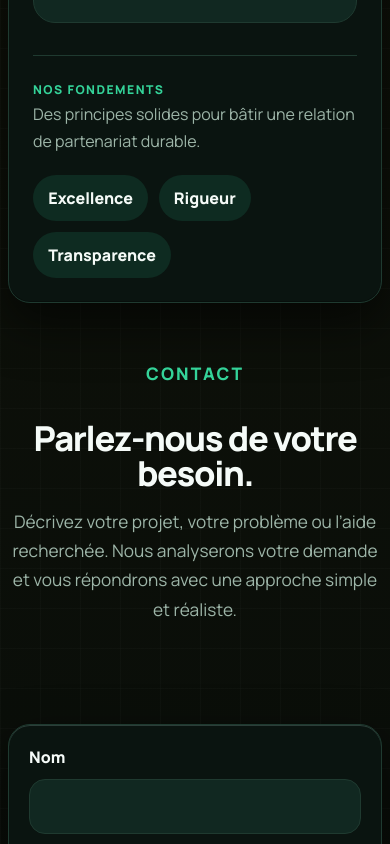
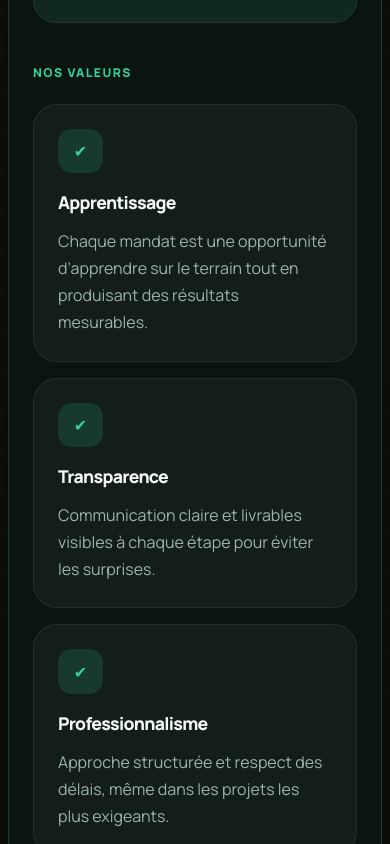
Before and after one commit to les-jeunes-techniciens/website, a Vue app: page / in a window 390 px wide. Shown: the part 6880-7724 px from the top of the page. Built offline with nearby package versions, Linux system fonts and the light colour scheme; no server answers.

Commit message:
🛠️ better value cards

```diff
--- a/src/components/about-section.vue
+++ b/src/components/about-section.vue
@@ -1,10 +1,35 @@
 <script setup>
-const values = ['Excellence', 'Rigueur', 'Transparence']
-
-const proofPoints = [
-  'Encadrement professionnel rigoureux',
-  'Méthodologies éprouvées et sécurisées',
-  'Accompagnement personnalisé et réactif',
+const valueCards = [
+  {
+    title: 'Apprentissage',
+    description:
+      'Chaque mandat est une opportunité d’apprendre sur le terrain tout en produisant des résultats mesurables.',
+  },
+  {
+    title: 'Transparence',
+    description:
+      'Communication claire et livrables visibles à chaque étape pour éviter les surprises.',
+  },
+  {
+    title: 'Professionnalisme',
+    description:
+      'Approche structurée et respect des délais, même dans les projets les plus exigeants.',
+  },
+  {
+    title: 'Collaboration',
+    description:
+      'Travail de concert avec vos équipes pour aligner les solutions sur vos objectifs réels.',
+  },
+  {
+    title: 'Responsabilité',
+    description:
+      'Engagement à livrer des solutions fiables et à assumer les résultats de nos recommandations.',
+  },
+  {
+    title: 'Innovation accessible',
+    description:
+      'Des technologies modernes appliquées de manière pragmatique, sans complexité inutile.',
+  },
 ]
 </script>
 
@@ -16,7 +41,7 @@ const proofPoints = [
     </div>
 
     <div class="about-grid">
-      <div class="about-copy">
+      <div class="about-copy reveal">
         <p>
           Les Jeunes Techniciens est une initiative qui mobilise les meilleurs talents étudiants en informatique pour répondre aux besoins technologiques du marché. Nous offrons une expertise moderne, encadrée par des standards de qualité élevés.
         </p>
@@ -26,21 +51,24 @@ const proofPoints = [
         </p>
       </div>
 
-      <div class="about-card">
+      <div class="about-card reveal">
         <h3>Pourquoi nous faire confiance ?</h3>
         <ul>
-          <li v-for="proofPoint in proofPoints" :key="proofPoint">{{ proofPoint }}</li>
+          <li v-for="proofPoint in ['Encadrement professionnel rigoureux', 'Méthodologies éprouvées et sécurisées', 'Accompagnement personnalisé et réactif']" :key="proofPoint">
+            {{ proofPoint }}
+          </li>
         </ul>
       </div>
     </div>
 
-    <div class="values-row">
-      <div>
-        <p class="section-kicker">Nos Fondements</p>
-        <p>Des principes solides pour bâtir une relation de partenariat durable.</p>
-      </div>
-      <div class="values-list">
-        <span v-for="value in values" :key="value">{{ value }}</span>
+    <div class="values-section reveal">
+      <p class="section-kicker">Nos valeurs</p>
+      <div class="values-grid">
+        <article v-for="value in valueCards" :key="value.title" class="value-card">
+          <span class="value-icon">✔</span>
+          <h3>{{ value.title }}</h3>
+          <p>{{ value.description }}</p>
+        </article>
       </div>
     </div>
   </section>
@@ -103,34 +131,46 @@ const proofPoints = [
   background: linear-gradient(135deg, var(--primary), var(--primary-dark));
 }
 
-.values-row {
-  display: flex;
-  align-items: end;
-  justify-content: space-between;
-  gap: 1.25rem;
-  margin-top: 2rem;
-  padding-top: 1.5rem;
-  border-top: 1px solid var(--line);
+.values-section {
+  margin-top: 2.5rem;
 }
 
-.values-row p {
-  max-width: 520px;
-  margin-bottom: 0;
+.values-grid {
+  display: grid;
+  gap: 1rem;
+  grid-template-columns: repeat(3, minmax(0, 1fr));
+  margin-top: 1.25rem;
 }
 
-.values-list {
-  display: flex;
-  flex-wrap: wrap;
-  gap: 0.65rem;
+.value-card {
+  padding: 1.5rem;
+  border-radius: 24px;
+  background: rgba(255, 255, 255, 0.04);
+  border: 1px solid rgba(255, 255, 255, 0.08);
 }
 
-.values-list span {
-  padding: 0.7rem 0.95rem;
-  border-radius: 999px;
-  color: var(--deep);
-  font-weight: 800;
-  background: var(--accent-soft);
-  transition: background-color 320ms ease, color 320ms ease;
+.value-icon {
+  display: inline-flex;
+  align-items: center;
+  justify-content: center;
+  width: 2.8rem;
+  height: 2.8rem;
+  margin-bottom: 1rem;
+  border-radius: 14px;
+  background: rgba(52, 211, 153, 0.15);
+  color: var(--primary);
+  font-weight: 900;
+}
+
+.value-card h3 {
+  margin-bottom: 0.75rem;
+  font-size: 1.1rem;
+}
+
+.value-card p {
+  margin: 0;
+  color: var(--muted);
+  line-height: 1.7;
 }
 
 @media (max-width: 900px) {
@@ -138,10 +178,8 @@ const proofPoints = [
     grid-template-columns: 1fr;
   }
 
-  .values-row {
+  .values-grid {
     grid-template-columns: 1fr;
-    align-items: flex-start;
-    flex-direction: column;
   }
 }
 </style>
```
